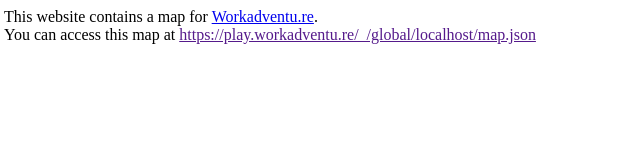
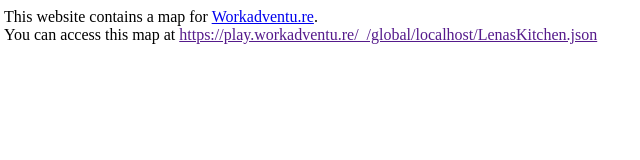
Before and after one commit to lenalena1234/kitchen, a plain HTML site: page index.html in a window 1280 px wide. Shown: the full height of the page, 4-644 px from the left. Drawn offline with Linux system fonts and the light colour scheme.

Commit message:
Update index.html

```diff
--- a/index.html
+++ b/index.html
@@ -6,7 +6,7 @@
                 if (path.endsWith('index.html')) {
                     path = path.substr(path, path.length - 'index.html'.length);
                 }
-                var url = 'https://play.workadventu.re/_/global/'+window.location.host+path+'map.json';
+                var url = 'https://play.workadventu.re/_/global/'+window.location.host+path+'LenasKitchen.json';
                 document.getElementById('mapLink').href = url;
                 document.getElementById('mapLink').innerText = url;
             };
```
